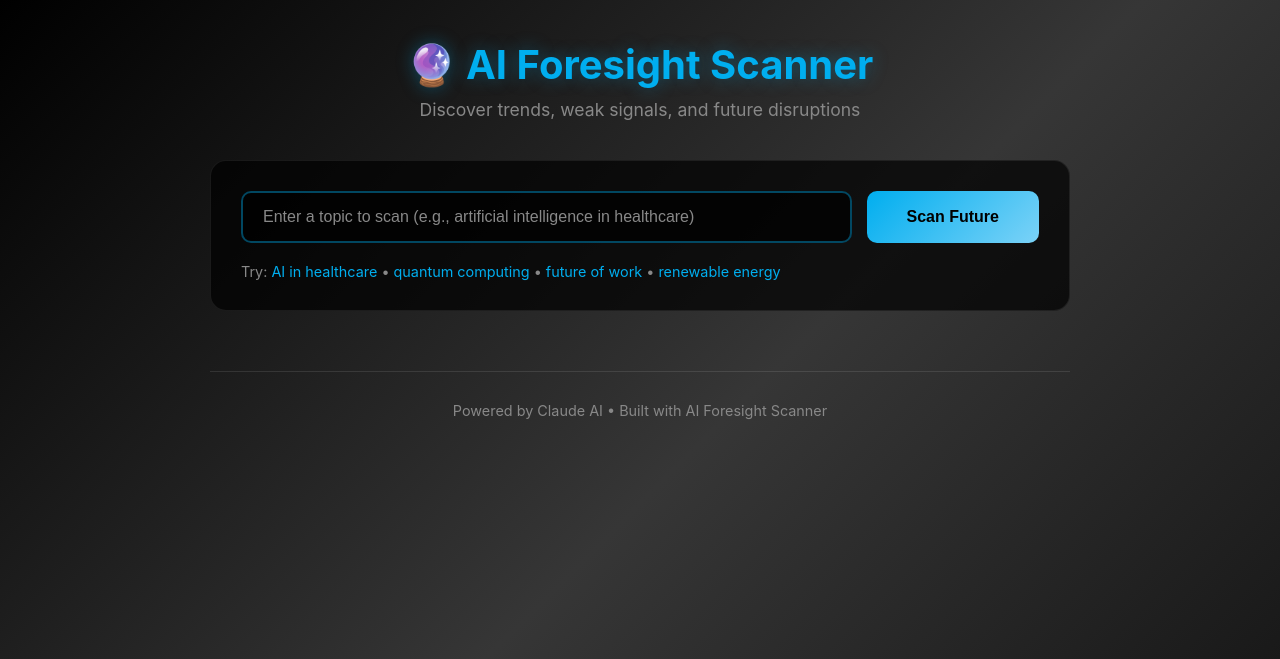
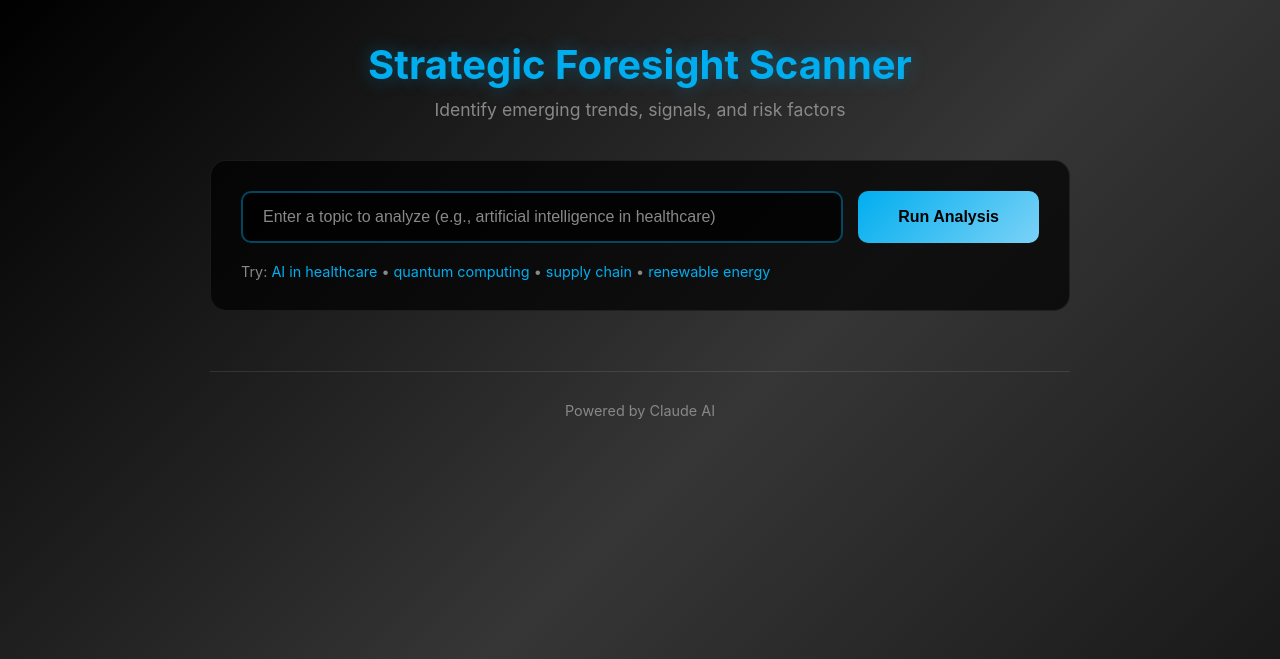
Before and after one commit to thunguyen168/work, a Flask app: page / in a window 1280 px wide. Shown: the top 659 px of the page. Run offline with Flask 3, Linux system fonts and the light colour scheme.

Commit message:
Professionalize design and fix radar categories
UI Changes:
- Remove crystal ball emoji and fortune-telling language
- Rename to "Strategic Foresight Scanner"
- Change "Scan Future" to "Run Analysis"
- Update loading text and examples
- Simplify footer

Radar Categories:
- Fix categories to: Strategic, Operational, Financial, Regulatory
- Update getCategories() to return fixed array
- Update Claude prompt to use these exact categories
- Add category definitions in prompt for consistent classification

https://claude.ai/code/session_01CMiTrv9nrsuP5QLRYsUDHU

```diff
--- a/app.py
+++ b/app.py
@@ -67,9 +67,13 @@ def analyze_with_claude(topic: str, search_results: list) -> dict:
     for i, result in enumerate(search_results, 1):
         sources_text += f"\n{i}. {result['title']}\n   {result['snippet']}\n   Source: {result['link']}\n"
 
-    prompt = f"""You are a foresight analyst. Based on the search results below about "{topic}", identify exactly 10 key phenomena (trends, weak signals, or potential disruptions).
+    prompt = f"""You are a strategic foresight analyst. Based on the search results below about "{topic}", identify exactly 10 key phenomena (trends, weak signals, or potential disruptions).
 
-First, decide on 2-4 concise category labels that describe the landscape (e.g., "Technology", "Policy", "Market", "Society"). Use only these category labels for every phenomenon.
+Categorize each phenomenon into one of these four categories:
+- "Strategic" - Long-term direction, competitive positioning, market shifts
+- "Operational" - Day-to-day processes, technology, workforce, supply chain
+- "Financial" - Economic factors, costs, investments, market valuations
+- "Regulatory" - Laws, compliance, policy changes, governance
 
 IMPORTANT: You MUST include at least one phenomenon of each signal type:
 - At least 1 "Strengthening Trend" (a trend gaining momentum)
@@ -84,7 +88,7 @@ For each phenomenon, provide:
 1. **Title**: A clear, concise name
 2. **Type**: One of: "Strengthening Trend", "Weakening Trend", "Weak Signal", or "Wild Card"
 3. **Time Horizon**: "Near-term (0-5 years)", "Mid-term (5-10 years)", or "Long-term (10-20 years)"
-4. **Category**: One of your 2-4 category labels
+4. **Category**: One of: "Strategic", "Operational", "Financial", or "Regulatory"
 5. **Summary**: 2-3 sentences explaining what it is and why it matters
 6. **Key Drivers**: 2-3 forces driving this phenomenon
 7. **Implications**: 1-2 potential impacts or opportunities
@@ -95,7 +99,7 @@ Format your response as a JSON array like this:
     "title": "Example Trend",
     "type": "Strengthening Trend",
     "time_horizon": "Near-term (0-5 years)",
-    "category": "Technology",
+    "category": "Strategic",
     "summary": "Description here...",
     "drivers": ["Driver 1", "Driver 2"],
     "implications": ["Implication 1", "Implication 2"]
--- a/templates/index.html
+++ b/templates/index.html
@@ -538,8 +538,8 @@
 <body>
     <div class="container">
         <header>
-            <h1>🔮 AI Foresight Scanner</h1>
-            <p class="subtitle">Discover trends, weak signals, and future disruptions</p>
+            <h1>Strategic Foresight Scanner</h1>
+            <p class="subtitle">Identify emerging trends, signals, and risk factors</p>
         </header>
 
         <div class="search-box">
@@ -548,25 +548,25 @@
                     type="text"
                     class="search-input"
                     id="topicInput"
-                    placeholder="Enter a topic to scan (e.g., artificial intelligence in healthcare)"
+                    placeholder="Enter a topic to analyze (e.g., artificial intelligence in healthcare)"
                     required
                 >
                 <button type="submit" class="scan-button" id="scanButton">
-                    Scan Future
+                    Run Analysis
                 </button>
             </form>
             <div class="examples">
                 Try:
                 <span onclick="setTopic('artificial intelligence in healthcare')">AI in healthcare</span> •
                 <span onclick="setTopic('quantum computing')">quantum computing</span> •
-                <span onclick="setTopic('future of work')">future of work</span> •
+                <span onclick="setTopic('supply chain resilience')">supply chain</span> •
                 <span onclick="setTopic('renewable energy')">renewable energy</span>
             </div>
         </div>
 
         <div class="loading" id="loading">
             <div class="spinner"></div>
-            <p class="loading-text">Scanning the future... This may take 10-20 seconds.</p>
+            <p class="loading-text">Analyzing sources... This may take 10-20 seconds.</p>
         </div>
 
         <div class="error-message" id="errorMessage"></div>
@@ -603,13 +603,13 @@
             <div id="phenomenaList"></div>
 
             <div class="sources-section" id="sourcesSection">
-                <h3 class="sources-title">📚 Sources</h3>
+                <h3 class="sources-title">Sources</h3>
                 <div id="sourcesList"></div>
             </div>
         </div>
 
         <footer>
-            <p>Powered by Claude AI • Built with AI Foresight Scanner</p>
+            <p>Powered by Claude AI</p>
         </footer>
     </div>
 
@@ -727,19 +727,8 @@
         }
 
         function getCategories(phenomena) {
-            const categories = [];
-            phenomena.forEach(item => {
-                const category = item.category || 'Uncategorized';
-                if (!categories.includes(category)) {
-                    categories.push(category);
-                }
-            });
-
-            if (categories.length < 2) {
-                categories.push('Additional');
-            }
-
-            return categories.slice(0, 4);
+            // Fixed categories for consistent radar layout
+            return ['Strategic', 'Operational', 'Financial', 'Regulatory'];
         }
 
         function scoreSource(source) {
```
